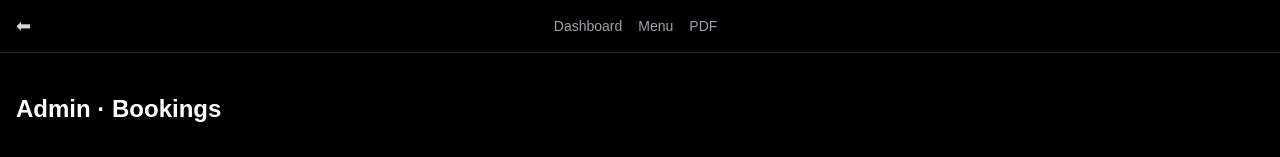
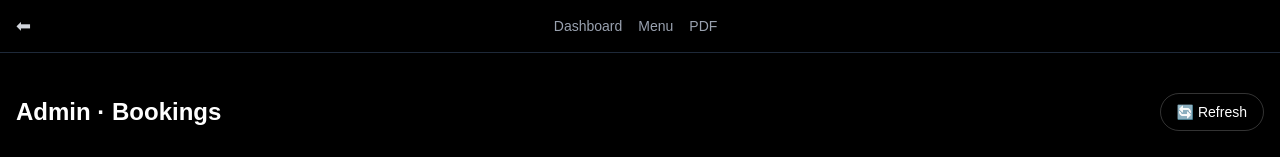
Before and after one commit to arihanntt/curryhops, a Next.js app: page /admin/bookings in a window 1280 px wide. Shown: the top 157 px of the page. Built offline with nearby package versions, Linux system fonts and the light colour scheme; no server answers; the database is empty; a web font is replaced by a local one.

Commit message:
smth pro

```diff
--- a/src/app/admin/bookings/page.tsx
+++ b/src/app/admin/bookings/page.tsx
@@ -21,6 +21,7 @@ type Slot = {
 export default function AdminBookings() {
   const [bookings, setBookings] = useState<Booking[]>([]);
   const [slots, setSlots] = useState<Slot[]>([]);
+  const [loading, setLoading] = useState(false);
 
   const [slotDate, setSlotDate] = useState("");
   const [slotHour, setSlotHour] = useState("18:00");
@@ -44,9 +45,15 @@ export default function AdminBookings() {
     setSlots(data);
   };
 
+  const refreshAll = async () => {
+    setLoading(true);
+    await loadBookings();
+    await loadSlots();
+    setLoading(false);
+  };
+
   useEffect(() => {
-    loadBookings();
-    loadSlots();
+    refreshAll();
   }, []);
 
   /* ================= SAVE SLOT ================= */
@@ -79,7 +86,18 @@ export default function AdminBookings() {
   return (
     <div className="min-h-screen bg-black text-white px-4 py-6 space-y-8">
 
-      <h1 className="text-2xl font-bold">Admin · Bookings</h1>
+      {/* Header + Refresh */}
+      <div className="flex items-center justify-between">
+        <h1 className="text-2xl font-bold">Admin · Bookings</h1>
+
+        <button
+          onClick={refreshAll}
+          disabled={loading}
+          className="rounded-full border border-white/20 px-4 py-2 text-sm hover:bg-white/10 disabled:opacity-50"
+        >
+          {loading ? "Refreshing..." : "🔄 Refresh"}
+        </button>
+      </div>
 
       {/* ===== SLOT CONTROL ===== */}
       <section className="border border-white/10 rounded-xl p-4 space-y-3">
--- a/src/app/api/admin/bookings/route.ts
+++ b/src/app/api/admin/bookings/route.ts
@@ -5,7 +5,9 @@ import Booking from "@/models/Booking";
 export async function GET() {
   await connectDB();
 
-  const bookings = await Booking.find().sort({ createdAt: -1 });
+  const bookings = await Booking.find()
+    .sort({ createdAt: -1 })
+    .lean();
 
   return NextResponse.json(bookings, {
     headers: { "Cache-Control": "no-store" },
--- a/src/app/api/book-table/route.ts
+++ b/src/app/api/book-table/route.ts
@@ -7,14 +7,17 @@ export async function POST(req: Request) {
 
   const body = await req.json();
 
-  await Booking.create({
+  const booking = await Booking.create({
     name: body.name,
     phone: body.phone,
     date: body.date,
     time: body.time,
     people: body.people,
-    status: "pending",
   });
 
-  return NextResponse.json({ success: true });
+  // 👇 THIS IS IMPORTANT
+  return NextResponse.json({
+    success: true,
+    bookingId: booking._id,
+  });
 }
--- a/src/models/Booking.ts
+++ b/src/models/Booking.ts
@@ -2,16 +2,11 @@ import mongoose from "mongoose";
 
 const BookingSchema = new mongoose.Schema(
   {
-    name: String,
-    phone: String,
-    date: String,
-    time: String,
-    people: Number,
-    status: {
-      type: String,
-      enum: ["pending", "accepted", "rejected"],
-      default: "pending",
-    },
+    name: { type: String, required: true },
+    phone: { type: String, required: true },
+    date: { type: String, required: true },
+    time: { type: String, required: true },
+    people: { type: Number, required: true },
   },
   { timestamps: true }
 );
```
